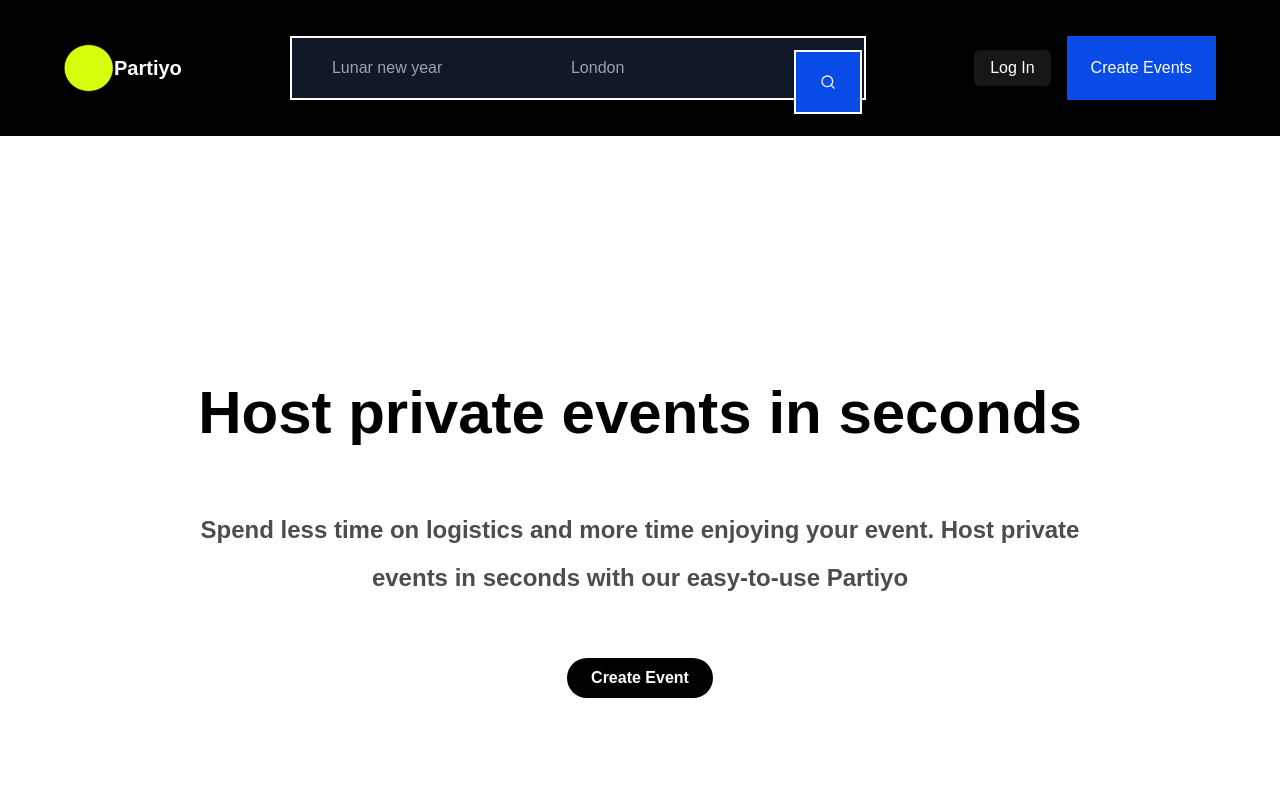
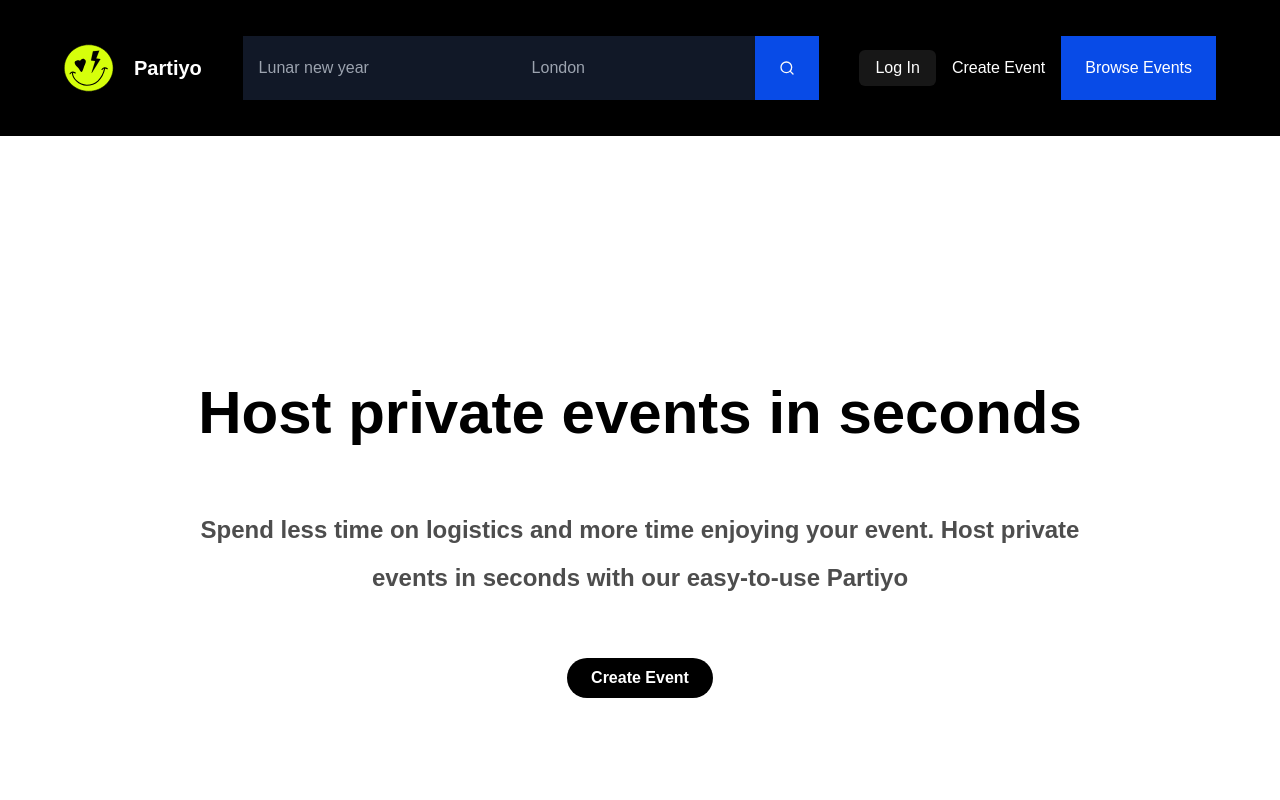
Before and after one commit to chingu-voyages/V53-tier3-team-34, a Next.js app: page / in a window 1280 px wide. Shown: the top 800 px of the page. Built offline with nearby package versions, Linux system fonts and the light colour scheme; no server answers; the database is empty; a web font is replaced by a local one.

Commit message:
Modify search layout

```diff
--- a/src/home/organisms/Header.tsx
+++ b/src/home/organisms/Header.tsx
@@ -2,6 +2,7 @@
 import { Button } from "@/components/ui/button";
 import { Menu, Search, X } from "lucide-react";
 import Image from "next/image";
+import Link from "next/link";
 import type React from "react";
 import { useState } from "react";
 import BlueButton from "../molecules/BlueButton";
@@ -22,7 +23,7 @@ const Header: React.FC<HeaderProps> = ({ onSearch }) => {
     <header className="bg-black text-white px-16 py-9">
       <div className="flex items-center justify-start">
         {/* Logo */}
-        <div className="flex items-center">
+        <div className="flex items-center gap-5">
           <Image
             src="/assets/images/logo.svg"
             alt="Partiyo Logo"
@@ -34,7 +35,7 @@ const Header: React.FC<HeaderProps> = ({ onSearch }) => {
 
         {/* Desktop Navigation */}
         <div className="hidden md:flex items-center justify-center flex-1 mx-8">
-          <div className="flex bg-gray-900 rounded-none flex-1 max-w-xl h-16 px-6 py-3 border-2 border-white">
+          <div className="flex bg-gray-900 rounded-none flex-1 max-w-xl h-16">
             <input
               type="text"
               placeholder="Lunar new year"
@@ -51,7 +52,7 @@ const Header: React.FC<HeaderProps> = ({ onSearch }) => {
             />
             <Button
               onClick={handleSearch}
-              className="h-16 px-6 py-2 bg-[#084be7] border-2 border-white justify-center items-center inline-flex rounded-none"
+              className="h-16 px-6 py-2 bg-[#084be7] justify-center items-center flex rounded-none"
             >
               <Search className="w-5 h-5" />
             </Button>
@@ -68,7 +69,9 @@ const Header: React.FC<HeaderProps> = ({ onSearch }) => {
               Log In
             </Button>
           </a>
-          <BlueButton text="Create Events" href="/events/create" />
+          {/* Added Create event button and changed the blue button text to browse event */}
+          <Link href="/events/create">Create Event</Link>
+          <BlueButton text="Browse Events" href="/events" />
         </div>
 
         {/* Mobile Menu Button */}
```
Also changed, not shown: public/assets/images/logo.svg, 1 other file (tests, documents, lock files or other folders).
